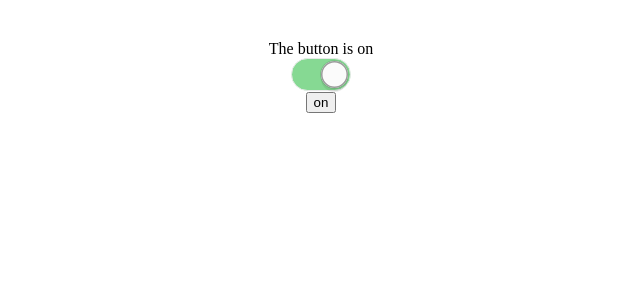
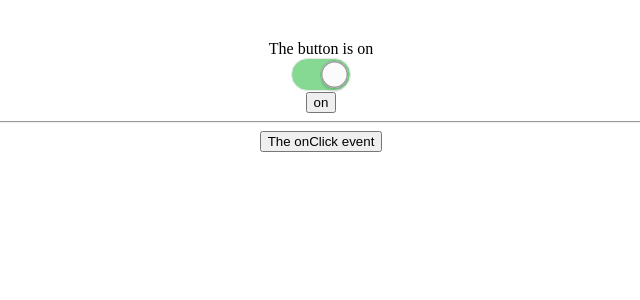
Before and after one commit to correasebastian/kcd-react-advanced-patterns, a React (Create React App) app: page / in a window 1280 px wide. Both pictures are taken after a click on the button 639 px from the left and 74 px from the top of the page. Shown: the top 300 px of the page, without its empty margins (319-959 px from the left). Built offline with nearby package versions, Linux system fonts and the light colour scheme.

Commit message:
video-6 high order component namespacing

```diff
--- a/src/App.js
+++ b/src/App.js
@@ -1,7 +1,7 @@
 import React from 'react';
 import logo from './logo.svg';
 import './App.css';
-import Toggle, { MyToggle } from "./components/Toggle";
+import Toggle, { MyToggle, MyEventComponent } from "./components/Toggle";
 
 function App() {
   return (
@@ -13,6 +13,11 @@ function App() {
       </div>
       <MyToggle>
         </MyToggle>
+        <hr/>
+        <MyEventComponent
+        event="onClick"
+        on={e => alert(e.type)}
+      />
     </Toggle>
   )
 }
--- a/src/components/Toggle.js
+++ b/src/components/Toggle.js
@@ -5,11 +5,15 @@ import { object } from "prop-types";
 
 const TOGGLE_CONTEXT = '__toggle__'
 
-function withToggle(Component) {
+
+export function withToggle(Component) {
     function Wrapper(props, context) {
       const toggleContext = context[TOGGLE_CONTEXT]
       return (
-        <Component {...toggleContext} {...props} />
+        <Component
+          {...props}
+          toggle={toggleContext}
+        />
       )
     }
     Wrapper.contextTypes = {
@@ -17,21 +21,35 @@ function withToggle(Component) {
     }
     return Wrapper
   }
-
- export const MyToggle = withToggle(({on, toggle}) => (
+ export const MyToggle = withToggle(({ toggle:{toggle, on}}) => (
     <button onClick={toggle}>
       {on ? 'on' : 'off'}
     </button>
   ))
 
-const ToggleOn = withToggle(({children, on}) => {
-    return on ? children : null
-  })
-  const ToggleOff = withToggle(({children, on}) => {
-    return on ? null : children
-  })
+  export const MyEventComponent = withToggle(
+    function MyEventComponent({toggle, on, event}) {
+      const props = {[event]: on}
+      return toggle.on ? (
+        <button {...props}>
+          The {event} event
+        </button>
+      ) : null
+    },
+  )
+
+  const ToggleOn = withToggle(
+    ({children, toggle: {on}}) => {
+      return on ? children : null
+    },
+  )
+  const ToggleOff = withToggle(
+    ({children, toggle: {on}}) => {
+      return on ? null : children
+    },
+  )
   const ToggleButton = withToggle(
-    ({on, toggle, ...props}) => {
+    ({toggle: {on, toggle}, ...props}) => {
       return (
         <Switch
           on={on}
```
